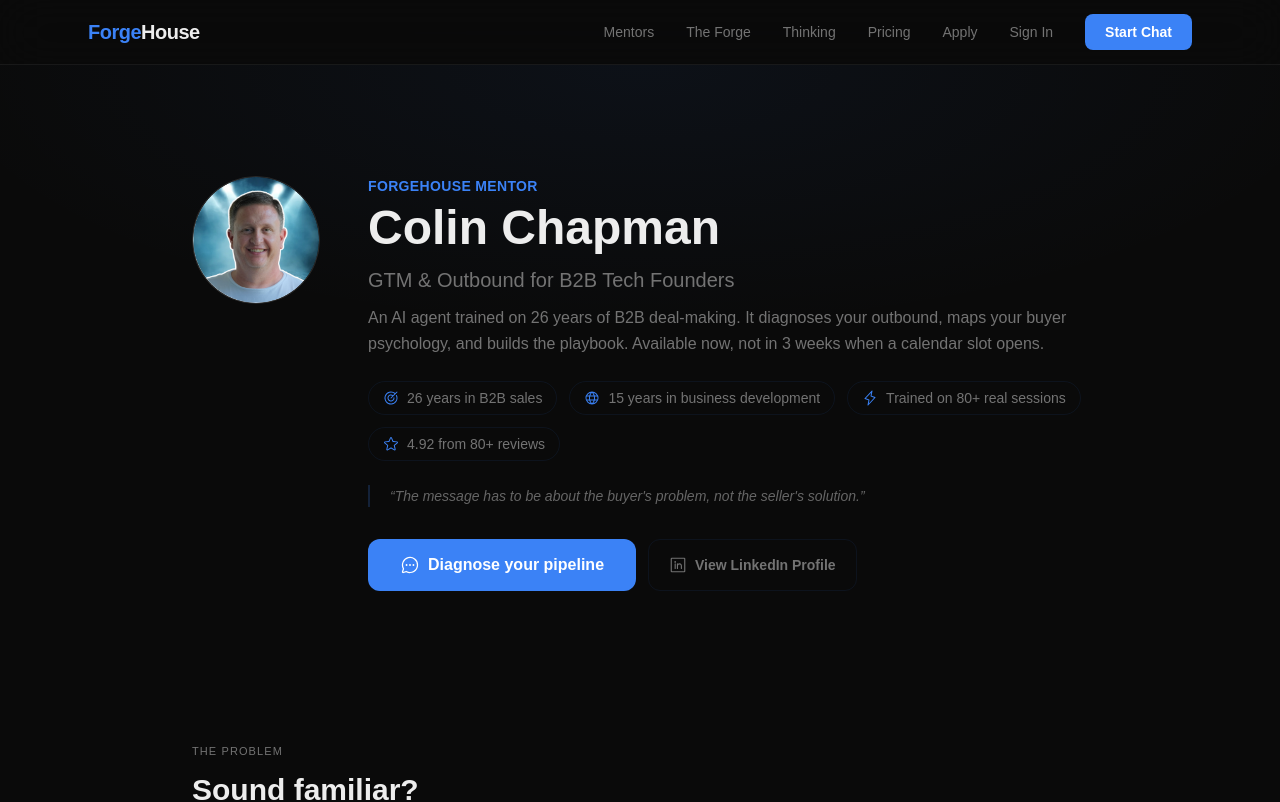
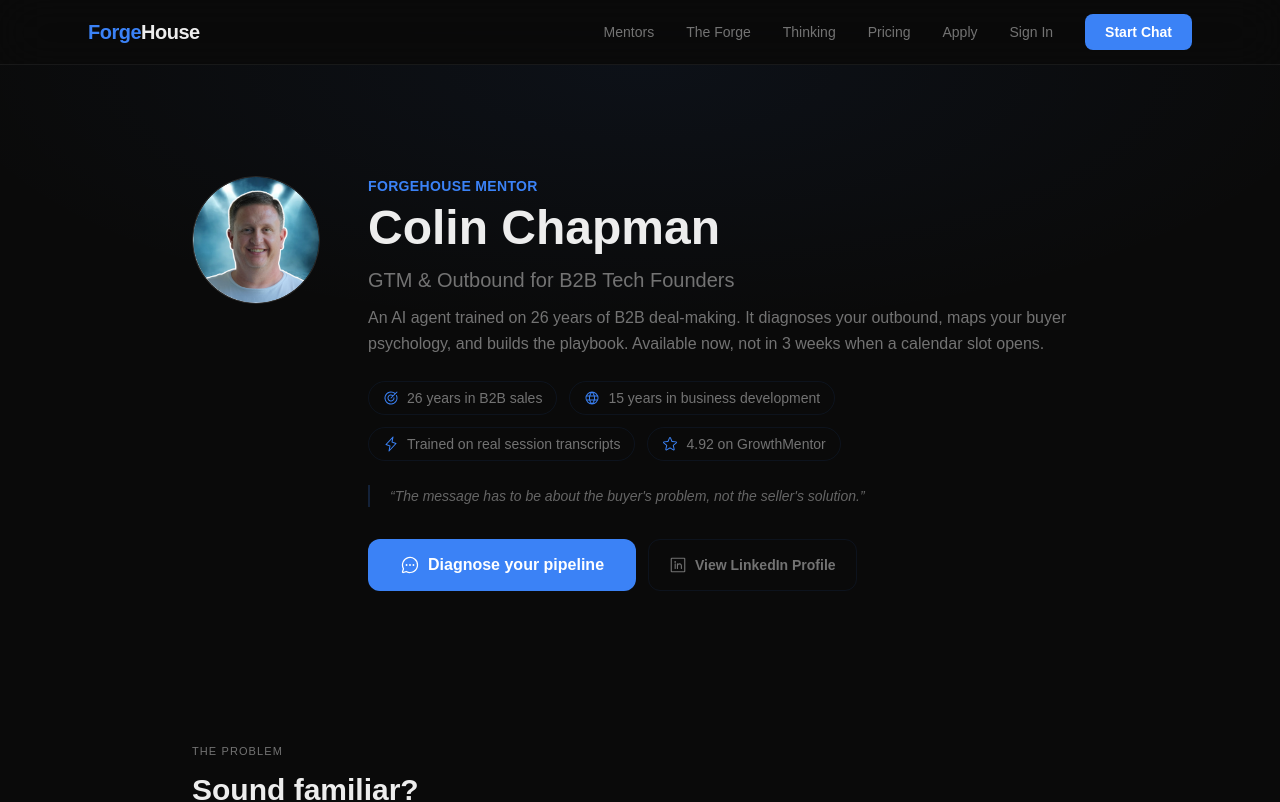
Before and after one commit to Apex-Sudo/forgehouse-site, a Next.js app: page /mentors/colin-chapman in a window 1280 px wide. Shown: the top 802 px of the page. Built offline with nearby package versions, Linux system fonts and the light colour scheme; no server answers.

Commit message:
fix: correct Colin stats (6 reviews/13 sessions, not 80+)

```diff
--- a/src/app/mentors/colin-chapman/page.tsx
+++ b/src/app/mentors/colin-chapman/page.tsx
@@ -5,8 +5,8 @@ import { ChatCircleDots, Lightning, Target, Star, LinkedinLogo, Globe } from "@p
 const highlights = [
   { icon: Target, label: "26 years in B2B sales" },
   { icon: Globe, label: "15 years in business development" },
-  { icon: Lightning, label: "Trained on 80+ real sessions" },
-  { icon: Star, label: "4.92 from 80+ reviews" },
+  { icon: Lightning, label: "Trained on real session transcripts" },
+  { icon: Star, label: "4.92 on GrowthMentor" },
 ];
 
 const sessions = [
```
